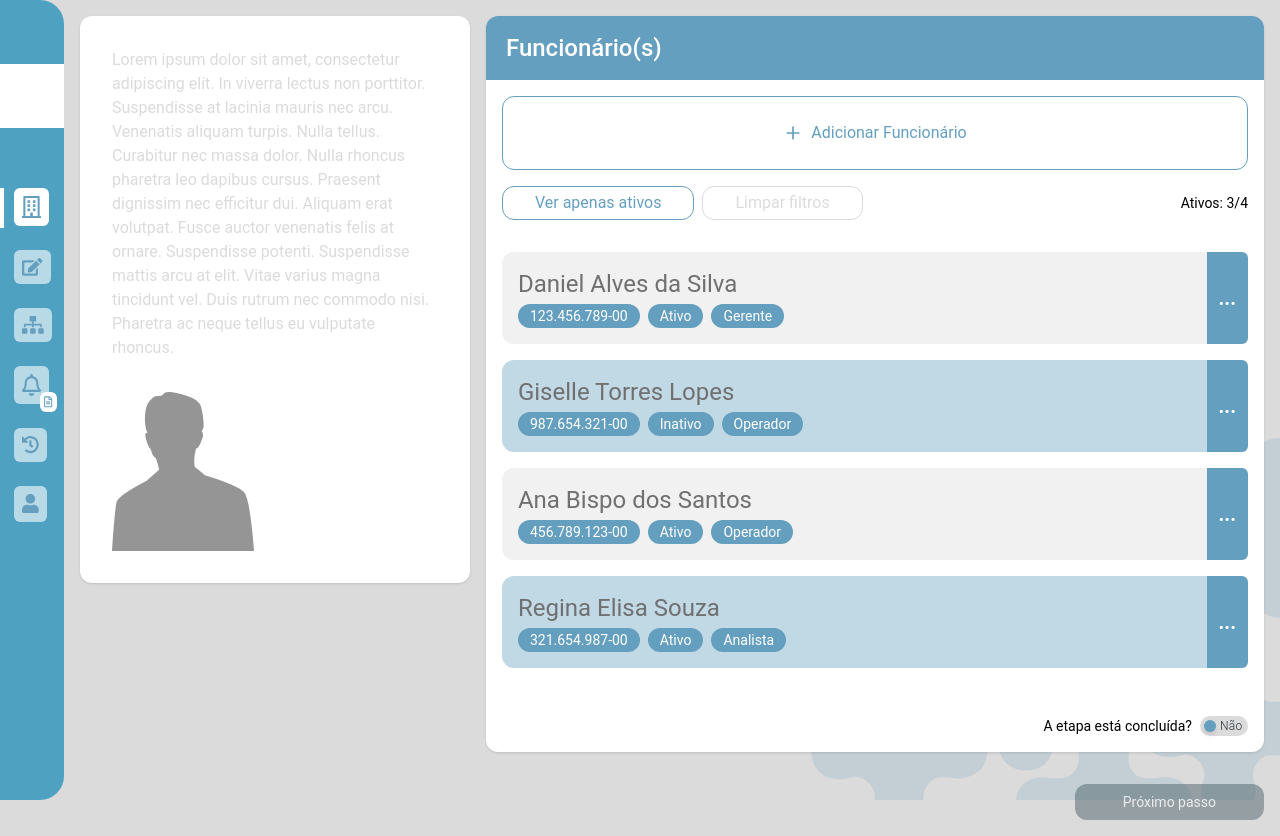
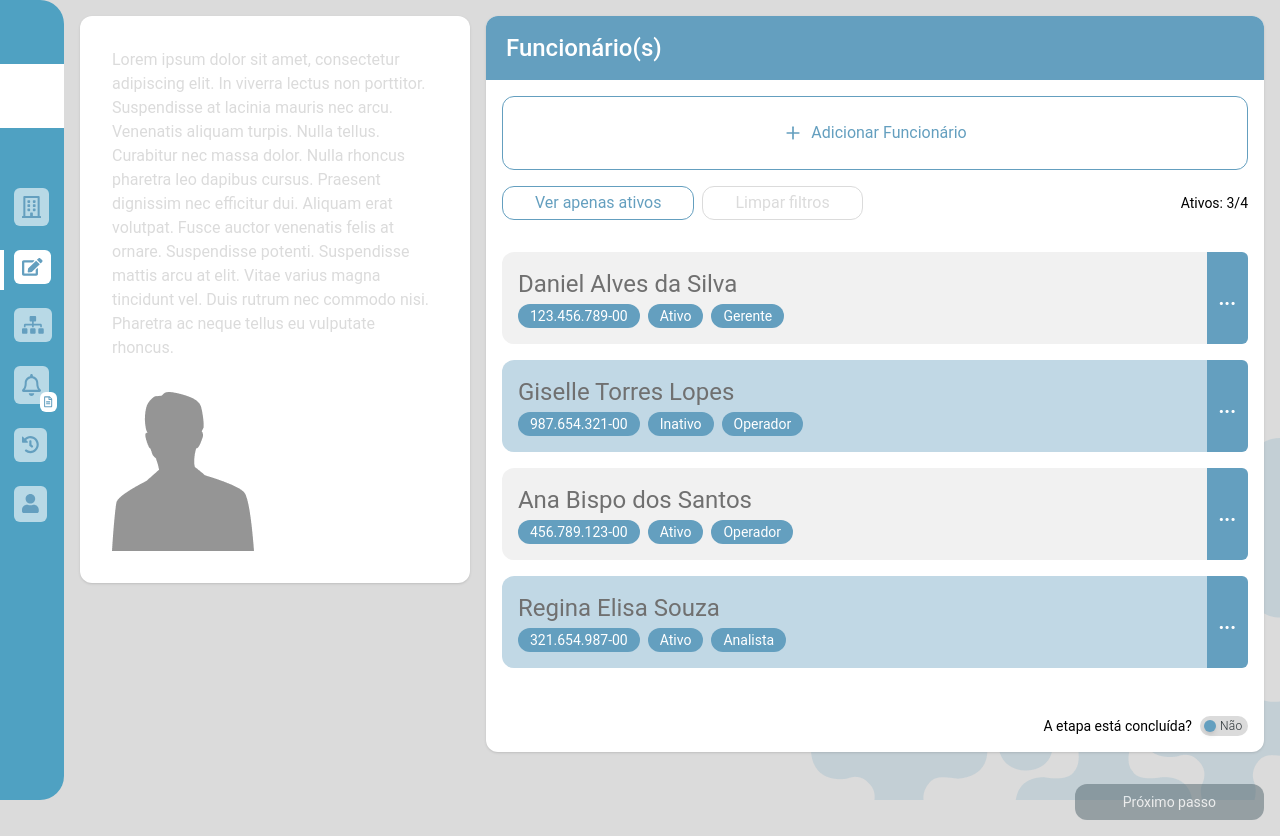
Before and after one commit to livbrandao/people-manager, a React (Create React App) app: page / in a window 1280 px wide. Built offline with nearby package versions, Linux system fonts and the light colour scheme.

Commit message:
:bug: fix: Ajuste de rota no menu

```diff
--- a/src/components/Common/SidebarIcons.jsx
+++ b/src/components/Common/SidebarIcons.jsx
@@ -35,8 +35,8 @@ const SidebarIcons = () => {
   const location = useLocation();
 
   const routeToIconMap = {
-    "/": 0,
-    "/coming-soon": 1,
+    "/": 1,
+    "/coming-soon": 0,
   };
 
   const getCurrentSelectedIcon = () => {
@@ -49,7 +49,7 @@ const SidebarIcons = () => {
     {
       id: 0,
       name: "Prédio",
-      route: "/",
+      route: "/coming-soon",
       icon: (
         <svg
           width="19"
@@ -68,7 +68,7 @@ const SidebarIcons = () => {
     {
       id: 1,
       name: "Editar",
-      route: "/coming-soon",
+      route: "/",
       icon: (
         <svg
           width="21"
```
